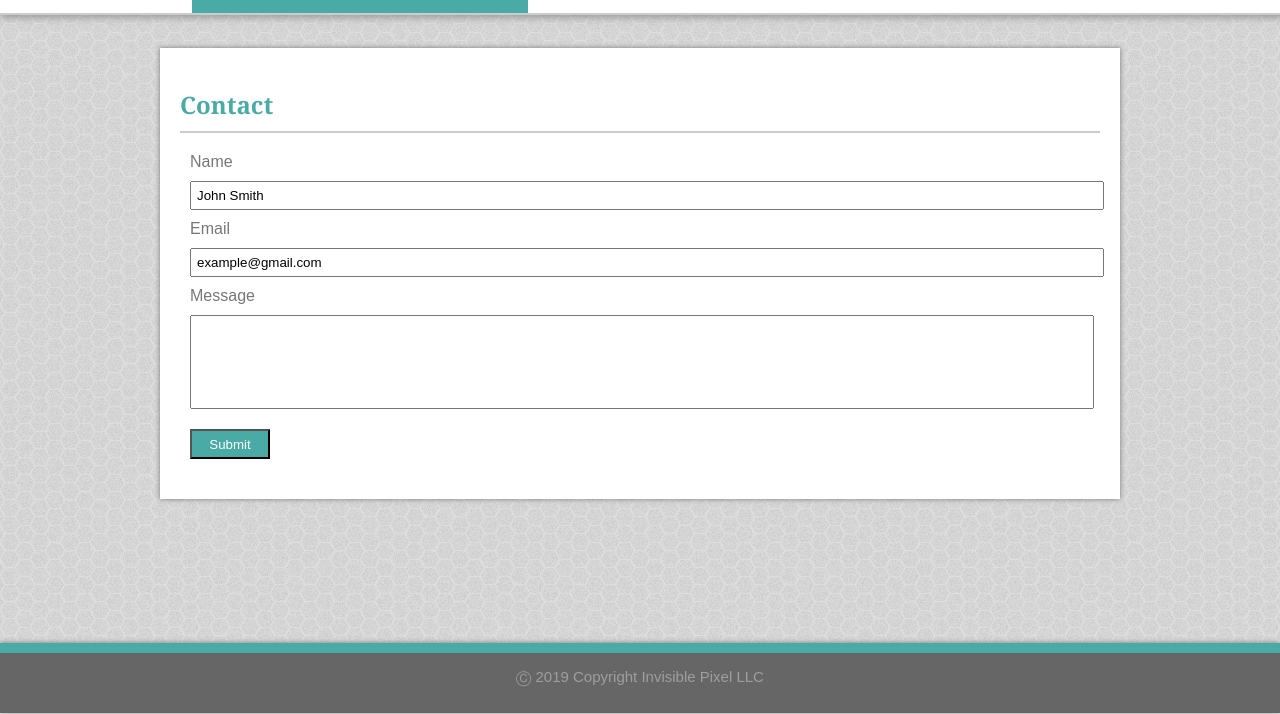
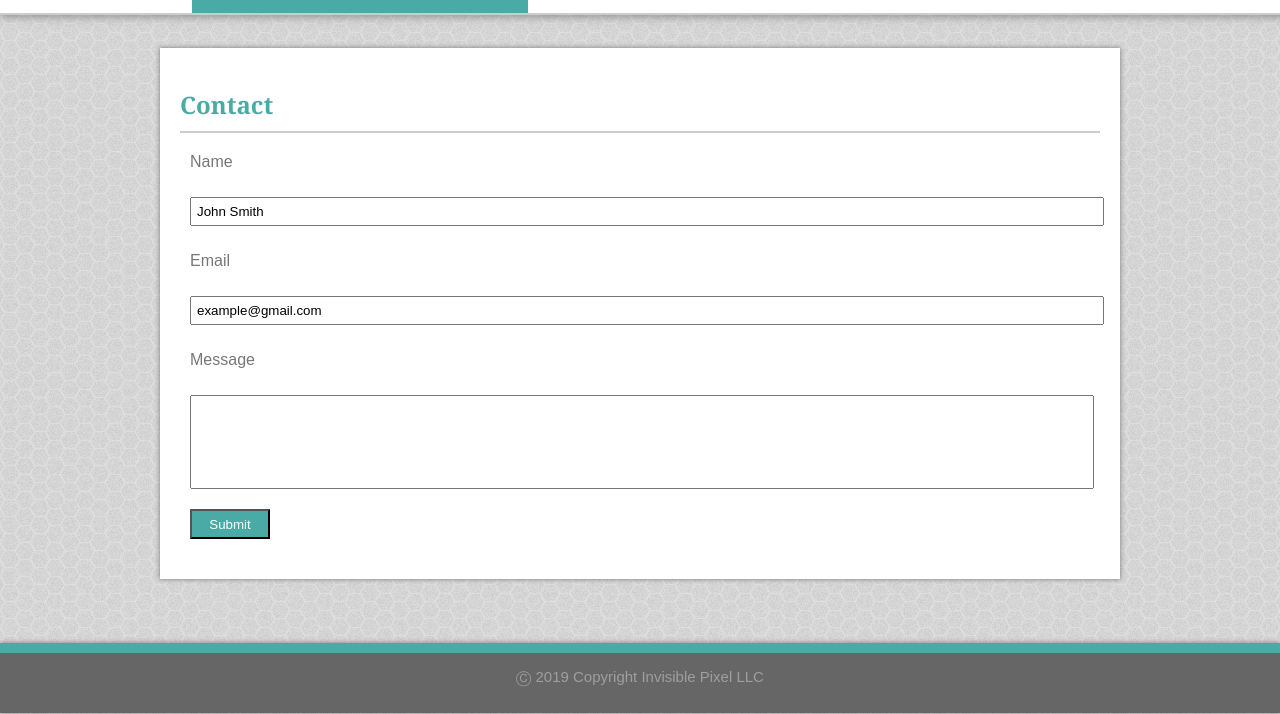
Before and after one commit to pierceforfears/Basic-Portfolio, a plain HTML site: page contact.html in a window 1280 px wide. Shown: the part 87-801 px from the top of the page. Drawn offline with Linux system fonts and the light colour scheme.

Commit message:
take 2 of finished styling of portfolio page + contact page styling tweaks

```diff
--- a/assets/css/style.css
+++ b/assets/css/style.css
@@ -125,16 +125,11 @@ input {
  .text-field {
      padding: 0 0 75px;
      width: 100%;
+     resize: both;
+     overflow: scroll;
  }
 
 /* Portfolio Styling     */
-/* .image {
-    float: left;
-    width: 400px;
-    margin: 10px;
-    border-radius: 4px;
-} */
-
 .wrapper {
     position: static;
     min-height: 740px;
--- a/contact.html
+++ b/contact.html
@@ -24,11 +24,11 @@
     <div class="container">
         <div class="content">
             <h2>Contact</h2>
-            <form>Name
+            <form><p>Name</p>
                 <input type="text" name="name" value="John Smith">
-                Email
+                <p>Email</p>
                 <input type="email" name="email" value="example@gmail.com">
-                Message
+                <p>Message</p>
                 <input class="text-field" type="text" name="message">
                 <input class="submit" type="submit" value="Submit">
             </form>
```
